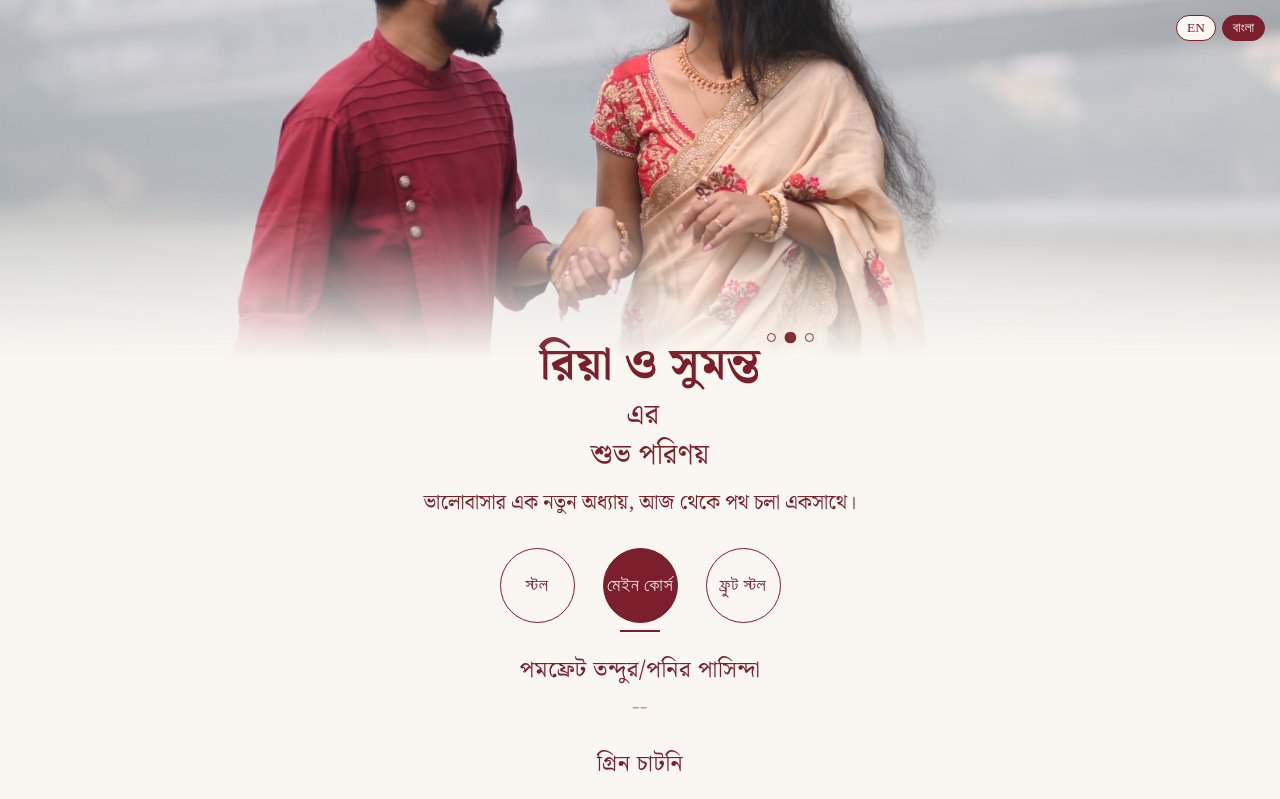
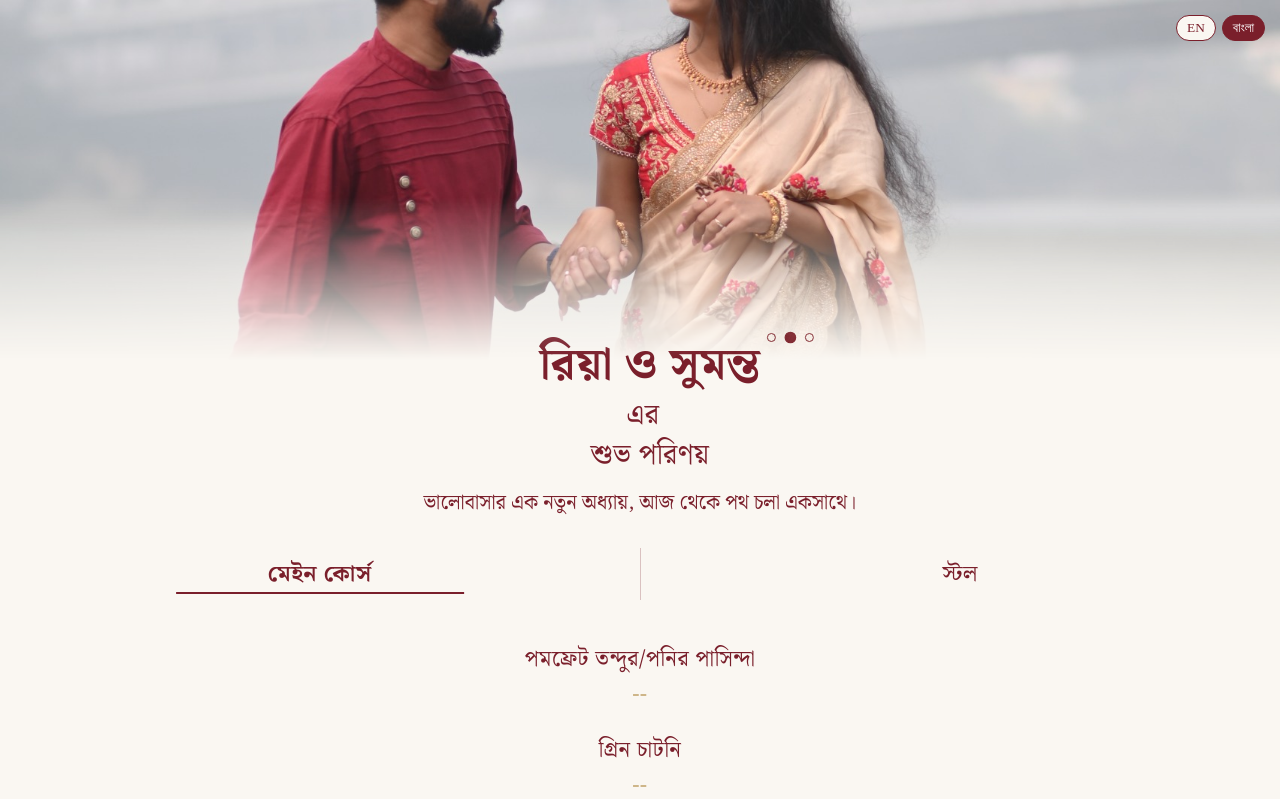
Before and after one commit to Shovan0/wedding_menu, a React (Vite) app: page / in a window 1280 px wide. Shown: the top 799 px of the page. Built offline with nearby package versions, Linux system fonts and the light colour scheme; a web font is replaced by a local one.

Commit message:
removed the stall

```diff
--- a/src/pages/Check.css
+++ b/src/pages/Check.css
@@ -96,30 +96,21 @@ body {
 
 
 /* ================= MENU TABS ================= */
+/* ================= MENU TABS WRAPPER ================= */
 .menu-tabs {
   display: flex;
-  justify-content: center;
-  gap: 28px;
-  /* margin-top: -14px; */
-  /* transform: translateY(-12px); */
+  width: 100%;
+  height: 52px;
+  /* border-bottom: 1.6px solid #7a1f2b; */
+  background: #faf7f2;
 }
 
-/* STICKY WRAPPER */
-.sticky-tabs {
-  position: sticky;
-  background: #faf7f2;
-  /* top: 0; */
-  /* z-index: 100; */
-  /* padding: 14px 0; */
-}
-
-/* TAB BASE */
+/* ================= TAB BASE ================= */
 .menu-tab {
-  width: 75px;
-  height: 75px;
+  flex: 1;
+  height: 100%;
   background: transparent;
-  border: 1.6px solid #7a1f2b;
-  line-height: 1;
+  border: none;
 
   display: flex;
   align-items: center;
@@ -127,31 +118,22 @@ body {
 
   font-family: "Cormorant Upright", serif;
   color: #7a1f2b;
+  letter-spacing: 0.6px;
+  line-height: 1;
 
   cursor: pointer;
   position: relative;
-  letter-spacing: 0.6px;
 
-  border-radius: 50%;
-  padding: 0;
-  text-align: center;
-
-  transition: background 0.25s ease, color 0.25s ease;
+  font-weight: 500;
+  transition: color 0.25s ease, font-weight 0.25s ease;
 }
 
-/* ACTIVE TAB */
-.menu-tab.active {
-  background: #7a1f2b;
-  color: #efe5d8;
-  border-color: #7a1f2b;
-}
-
-/* UNDERLINE */
+/* ================= UNDERLINE ================= */
 .menu-tab::after {
   content: "";
   position: absolute;
+  bottom: 6px;
   left: 50%;
-  bottom: -10px;
   width: 0;
   height: 2px;
   background: #7a1f2b;
@@ -159,14 +141,20 @@ body {
   transition: width 0.3s ease;
 }
 
-.menu-tab.active::after {
-  width: 55%;
+/* ================= ACTIVE TAB ================= */
+.menu-tab.active {
+  font-weight: 650; /* slight emphasis */
 }
 
-/* HOVER */
-.menu-tab:not(.active):hover {
-  background: rgba(122, 31, 43, 0.08);
+.menu-tab.active::after {
+  width: 45%;
 }
+
+/* ================= OPTIONAL DIVIDER ================= */
+.menu-tab:not(:last-child) {
+  border-right: 1px solid rgba(122, 31, 43, 0.25);
+}
+
 
 /* ================= MENU LIST ================= */
 .menu-list {
@@ -272,8 +260,8 @@ body {
 
 .menu-category-page.lang-en .menu-tab {
   font-family: var(--tab-font);
-  font-size: 19px;
-  font-weight: 700;
+  font-size: 25px;
+  font-weight: 750;
 }
 
 .menu-category-page.lang-en .menu-ul li {
@@ -286,7 +274,7 @@ body {
 .menu-category-page.lang-bn {
   --name-font: "Noto Serif Bengali", serif;
   --message-font: "Noto Serif Bengali", serif;
-  --tab-font: "Hind Siliguri", sans-serif;
+  --tab-font: "Noto Serif Bengali", serif;
   --item-font: "Noto Serif Bengali", serif;
 
   line-height: 1.6;
@@ -325,7 +313,7 @@ body {
 
 .menu-category-page.lang-bn .menu-tab {
   font-family: var(--tab-font);
-  font-size: 18px;
+  font-size: 23px;
   line-height: 1;
   display: flex;
   align-items: center;
@@ -335,7 +323,7 @@ body {
 
 .menu-category-page.lang-bn .menu-ul li {
   font-family: var(--item-font);
-  font-size: 23px;
+  font-size: 22px;
 }
 
 /* ---------------- OPTIONAL: smoother font switch ---------------- */
--- a/src/pages/Menu.jsx
+++ b/src/pages/Menu.jsx
@@ -10,7 +10,7 @@ const Menu = () => {
   const [lang, setLang] = useState("bn");
 
   /* CATEGORY SWIPE LOGIC */
-  const categories = ["stall", "main", "fruit"];
+  const categories = ["main", "stall"];
   const swipeStartX = useRef(0);
 
   const handleCategoryTouchStart = (e) => {
@@ -38,18 +38,17 @@ const Menu = () => {
     en: {
       name: ["Riya", "weds", "Sumanta"],
       message: "With love, laughter & happily ever after",
-      counter: ["Stall", "Main Course", "Fruit Stall"],
-      stall: ["Tea, Coffee", "Phuchka, Papri Chat", "Momo", "Mixed Salad", "Fish Ball, Paneer Cheese Ball", "Baby Corn", "Reshmi Kabab", "Red Kabab", "Chicken Lollipop", "Jilabi Rabri", "Sondesh", "Gulap Jamun", "Mixed Fruit Juice Perlour", "Mocktail Counter", "Ice Cream Perlour", "Paan"],
+      counter: ["Main Course", "Stall"],
       main: ["Pomfret Tandoor/Paneer Pasinda", "Green Chatni", "Salad", "Tandoor Naan", "Afghan Chana Masala/Keema Dal Fry", "Vetki Paturi", "Plain Rice", "Mutton Afghani Biriyani", "Mutton Kosha", "Chatni", "Papad", "KC Das Raj Vog"],
-      fruit: ["Apple", "Green Apple", "Pineapple", "Papaya", "Orange", "Black Grapes", "Red Grapes", "Guava", "Dragon Fruit", "Kiwi", "Strawberry", "Rambutan", "Watermelon", "Pomagranate", "Fig", "Dates"]
+      stall: ["Tea, Coffee", "Phuchka, Papri Chat", "Momo", "Mixed Fruit", "Fish Ball, Paneer Cheese Ball", "Baby Corn", "Reshmi Kabab", "Red Kabab", "Chicken Lollipop", "Jilabi Rabri", "Sondesh", "Gulap Jamun", "Mixed Fruit Juice Perlour", "Mocktail Counter", "Ice Cream Perlour", "Paan"],      // fruit: ["Apple", "Green Apple", "Pineapple", "Papaya", "Orange", "Black Grapes", "Red Grapes", "Guava", "Dragon Fruit", "Kiwi", "Strawberry", "Rambutan", "Watermelon", "Pomagranate", "Fig", "Dates"]
     },
     bn: {
       name: ["রিয়া ও সুমন্ত", "এর", "শুভ পরিণয়"],
       message: "ভালোবাসার এক নতুন অধ্যায়, আজ থেকে পথ চলা একসাথে।",
-      counter: ["স্টল", "মেইন কোর্স", "ফ্রুট স্টল"],
-      stall: ["চা, কফি", "ফুচকা, পাপড়ি চাট", "মোমো", "ফিশ বল, পনির চীজ বল", "বেবি কর্ন", "রেশমি কাবাব", "রেড কাবাব", "চিকেন ললিপপ", "জিলিপি রাবড়ি", "মাখা সন্দেশ", "গোলাপ জামন", "মিক্সড ফ্রুট জুস পার্লার", "মকটেল কাউন্টার", "আইসক্রিম পার্লার", "পান"],
+      counter: ["মেইন কোর্স", "স্টল"],
       main: ["পমফ্রেট তন্দুর/পনির পাসিন্দা", "গ্রিন চাটনি", "স্যালাড", "তন্দুরি নান", "আফগান চানা মসলা", "ভেটকি পাতুরি", "সাদা ভাত", "মটন আফগান বিরিয়ানি", "মটন কষা", "চাটনি", "পাঁপড়", "কে-সি-দাসের রাজ ভোগ"],
-      fruit: ["আপেল", "সবুজ আপেল", "আনারস", "পেঁপে", "কমলালেবু", "কালো আঙ্গুর", "লাল আঙ্গুর", "পিয়ারা", "ড্রাগন ফল", "কিউই ফল", "স্ট্রবেরি", "রাম ভুটান", "তরমুজ", "ডালিম", "আনজির", "খেঁজুর"]
+      stall: ["চা, কফি", "ফুচকা, পাপড়ি চাট", "মোমো", "মিক্সড ফল", "ফিশ বল, পনির চীজ বল", "বেবি কর্ন", "রেশমি কাবাব", "রেড কাবাব", "চিকেন ললিপপ", "জিলিপি রাবড়ি", "মাখা সন্দেশ", "গোলাপ জামন", "মিক্সড ফ্রুট জুস পার্লার", "মকটেল কাউন্টার", "আইসক্রিম পার্লার", "পান"],
+      // fruit: ["আপেল", "সবুজ আপেল", "আনারস", "পেঁপে", "কমলালেবু", "কালো আঙ্গুর", "লাল আঙ্গুর", "পিয়ারা", "ড্রাগন ফল", "কিউই ফল", "স্ট্রবেরি", "রাম ভুটান", "তরমুজ", "ডালিম", "আনজির", "খেঁজুর"]
 
     }
   };
```
